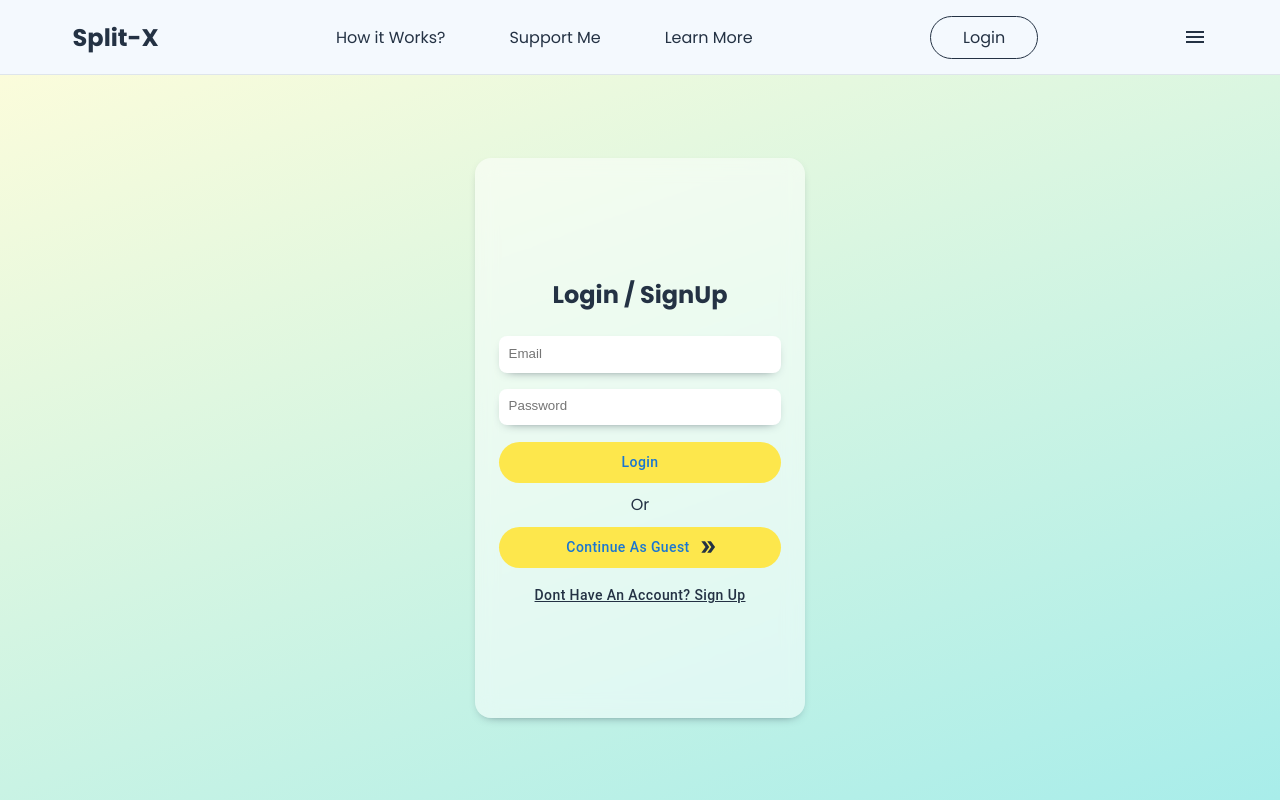
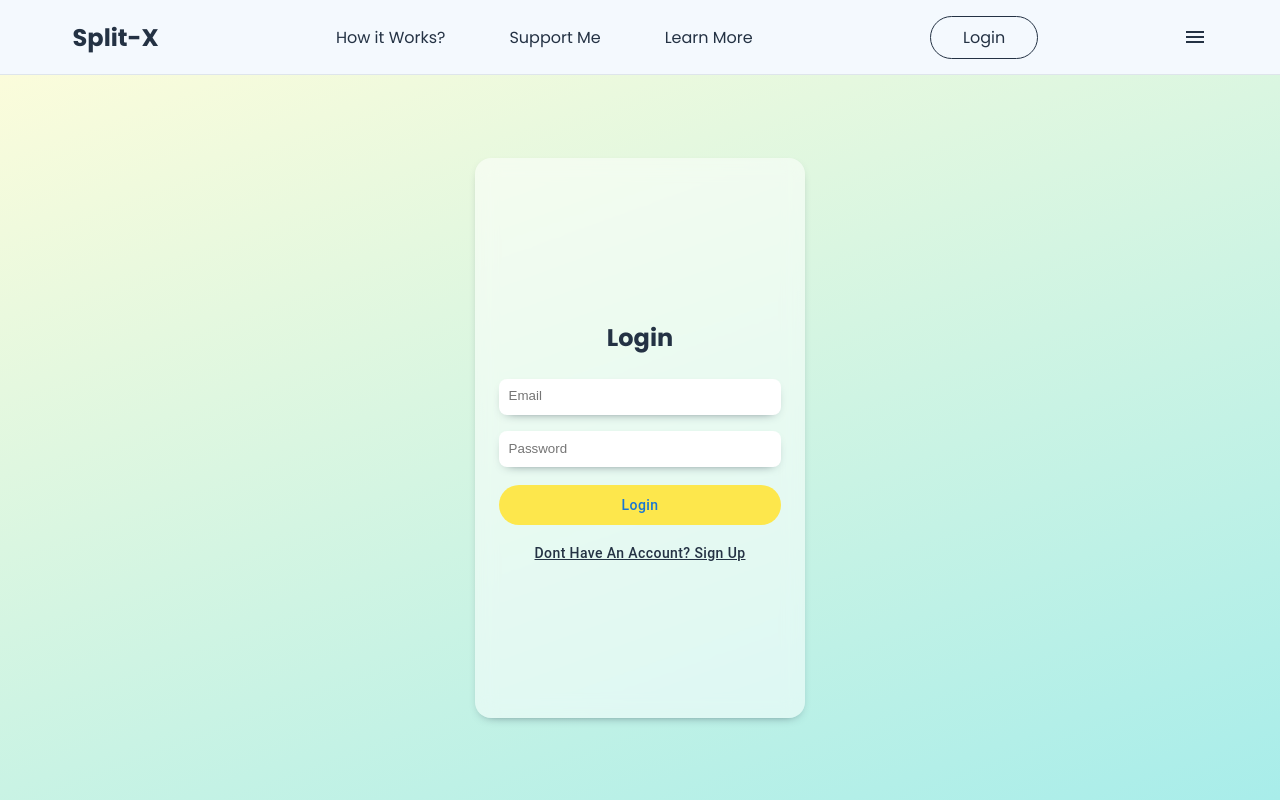
Before and after one commit to xSaheel/splitx, a Next.js app in the folder client/: page /auth in a window 1280 px wide. Built offline with nearby package versions, Linux system fonts and the light colour scheme; sample sign-in values are in the browser's storage.

Commit message:
handled auth API routes on frontend

```diff
--- a/client/src/components/login/api.ts
+++ b/client/src/components/login/api.ts
@@ -5,39 +5,38 @@ import { IUserData } from "../../types";
 const url = `${BASE_URL}/user/`;
 
 export const handleRegistration = async (userData: IUserData) => {
-    console.log('userData: ', userData);
-    // const url = `${BASE_URL}/register`;
+    const headers = { "Content-Type": "application/json" }
     try {
-        const response = await axios.post(url + "register",
+        const res = await axios.post(url + "register",
             JSON.stringify(userData),
-            { headers: { "Content-Type": "application/json" }}
+            { headers }
         );
-        console.log('response: ', response);
-        return response.data;
+        return res;
     } catch (err) {
-        console.log('err: ', err);
+        return err.response;
     }
 }
 
 export const handleLogin = async (email: string, password: string) => {
-    // const url = `${BASE_URL}/login`;
     try {
-        const response = await axios.post(url + "login",
+        const res = await axios.post(url + "login",
             { email: email, password: password }
         );
-        console.log('response: ', response.data);
-        return response.data;
+        return res;
     } catch (err) {
-        console.log('err: ', err);
+        return err.response;
     }
 }
 
 export const getUserData = async () => {
-    // const url = `${BASE_URL}/user`;
+    const accessToken = localStorage.getItem("accessToken");
+    const headers = {
+        Authorization: `Bearer ${accessToken}`
+    };
     try {
-        const response = await axios.get(url);
-        return response.data;
+        const res = await axios.get(url, { headers });
+        return res.data;
     } catch (err) {
-        console.log('err: ', err);
+        return err.response;
     }
 }
--- a/client/src/components/login/index.tsx
+++ b/client/src/components/login/index.tsx
@@ -1,105 +1,73 @@
-import { Button, CircularProgress } from '@mui/material';
-import DoubleArrowIcon from '@mui/icons-material/DoubleArrow';
-import { useRouter } from 'next/router';
-import React, { useState, useRef } from 'react'
-import { IUserData } from '../../types';
-import { handleLogin, handleRegistration } from './api';
-import { v4 as uuid } from 'uuid';
+import Button from "@mui/material/Button";
+import CircularProgress from "@mui/material/CircularProgress";
 import classes from "./styles.module.scss";
+import { useLogin } from './useLogin';
 
 const Login = () => {
-    const [isLoginPage, setIsLoginPage] = useState<boolean>(true);
-    const [isLoading, setIsLoading] = useState<boolean>(false);
-    const [userData, setUserData] = useState<IUserData | null>(null);
-    const [message, setMessage] = useState<string>("");
-    const [errorMessage, setErrorMessage] = useState<string>("");
-    const emailValidation = useRef(/^(.+)@(.+)$/);
-
-    const router = useRouter();
-
-    const validateCredentials = () => {
-        if(userData.email === "" || userData.password === "" || userData?.firstName === "" || userData?.lastName === "") {
-            setErrorMessage("All fields are Mandatory");
-            return false;
-        }
-        if(!emailValidation.current.test(userData.email)) {
-            setErrorMessage("Incorrect Email Address");
-            return false;
-        }
-        if(userData.password.length < 6) {
-            setErrorMessage("Password should be atleast 6 characters long");
-            return false;
-        }
-        return true;
-    }
-
-    const handleSubmit = (e) => {
-        e.preventDefault();
-        if(!validateCredentials()) {
-            return;
-        }
-        if (isLoginPage) {
-            const loginHandler =  async () => {
-                setIsLoading(true);
-                const res = await handleLogin(userData?.email, userData.password);
-                setIsLoading(false);
-                // AccessToken
-                if (res?.user && typeof window !== "undefined") {
-                    localStorage.setItem("accessToken", res?.user);
-                    // TO BE REMOVED
-                    router.push("/profile");
-                }
-                setMessage(res?.message);
-                setErrorMessage(res?.error);
-            }
-            loginHandler();
-        } else {
-            const registrationHandler = async () => {
-                setIsLoading(true);
-                const res = await handleRegistration(userData);
-                setIsLoginPage(true);
-                setIsLoading(false);
-                setMessage(res?.message);
-                setErrorMessage(res?.error);
-            }
-            registrationHandler();
-        }
-    };
-
-    const handleContinueAsGuest = () => {
-        // const guestId = uuid().substring(0, 8);
-    }
-
-    const handleChange = (e: React.ChangeEvent<HTMLInputElement>) => {
-        setUserData({...userData, [e.target.name]: e.target.value });
-    };
-
-    const handlePageChange = () => {
-        setUserData(null);
-        setIsLoginPage(!isLoginPage);
-    };
+    const {
+        userData,
+        isLoading,
+        isLoginPage,
+        message,
+        errorMessage,
+        handleSubmit,
+        handlePageChange,
+        handleChange
+    } = useLogin();
 
     return (
         <div className={classes.root}>
             <div className={classes.container}>
-                <h2>Login / SignUp</h2>
+                <h2>{isLoginPage ? "Login" : "SignUp"}</h2>
                 <form>
                     {isLoginPage && message && <p className={classes.message}>{message}</p>}
                     {errorMessage && <p className={classes.message} style={{color: "#7e0303"}}>{errorMessage}</p>}
-                    {!isLoginPage && <input placeholder="FirstName" type="text" name="firstName" onChange={handleChange} value={userData?.firstName || ""} />}
-                    {!isLoginPage && <input placeholder="LastName" type="text" name="lastName" onChange={handleChange} value={userData?.lastName || ""}  />}
-                    <input placeholder="Email" type="email" name="email" onChange={handleChange} value={userData?.email || ""} />
-                    <input placeholder="Password" type="password" name="password" onChange={handleChange} value={userData?.password || ""} />
-                    <Button onClick={handleSubmit} className={classes.btn} endIcon={isLoading && <CircularProgress color="warning" size={18} />}>Login</Button>
+                    {!isLoginPage &&
+                        <input
+                            placeholder="FirstName"
+                            type="text" name="firstName"
+                            onChange={handleChange}
+                            value={userData?.firstName ?? ""}
+                        />
+                    }
+                    {!isLoginPage &&
+                        <input
+                            placeholder="LastName"
+                            type="text"
+                            name="lastName"
+                            onChange={handleChange}
+                            value={userData?.lastName ?? ""}
+                        />
+                    }
+                    <input
+                        placeholder="Email"
+                        type="email"
+                        name="email"
+                        onChange={handleChange}
+                        value={userData?.email ?? ""}
+                    />
+                    <input
+                        placeholder="Password"
+                        type="password"
+                        name="password"
+                        onChange={handleChange}
+                        value={userData?.password ?? ""}
+                    />
+                    <Button
+                        onClick={handleSubmit}
+                        className={classes.btn}
+                        endIcon={isLoading && <CircularProgress color="warning" size={18} />}
+                    >
+                        {isLoginPage ? "Login" : "Sign Up"}
+                    </Button>
                 </form>
                 <div className={classes.ctaContainer}>
-                    {isLoginPage && (
-                        <>
-                            <p>Or</p>
-                            <Button className={classes.btn} endIcon={<DoubleArrowIcon />} onClick={handleContinueAsGuest}>Continue as Guest</Button>
-                        </>
-                    )}
-                    <Button className={classes.dontHaveAccount} onClick={handlePageChange}>{isLoginPage ? "Dont Have an account? Sign Up" : "Already have an account? Login"}</Button>
+                    <Button
+                        className={classes.dontHaveAccount}
+                        onClick={handlePageChange}
+                    >
+                        {isLoginPage ? "Dont Have an account? Sign Up" : "Already have an account? Login"}
+                    </Button>
                 </div>
             </div>
         </div>
--- /dev/null
+++ b/client/src/components/login/useLogin.tsx
@@ -0,0 +1,89 @@
+import { useRouter } from "next/router";
+import { useEffect, useRef, useState } from "react";
+import { IUserData } from "../../types";
+import { handleLogin, handleRegistration } from "./api";
+
+export const useLogin = () => {
+    const [isLoginPage, setIsLoginPage] = useState<boolean>(true);
+    const [isLoading, setIsLoading] = useState<boolean>(false);
+    const [userData, setUserData] = useState<IUserData | null>(null);
+    const [message, setMessage] = useState<string>("");
+    const [errorMessage, setErrorMessage] = useState<string>("");
+    const emailValidation = useRef(/^(.+)@(.+)$/);
+    const router = useRouter();
+
+    useEffect(() => {
+        const accessToken = localStorage.getItem("accessToken");
+        if (!accessToken) {
+            router.push("/");
+        }
+    }, []);
+
+    const validateCredentials = () => {
+        if(userData.email === "" || userData.password === "" || userData?.firstName === "" || userData?.lastName === "") {
+            setErrorMessage("All fields are Mandatory");
+            return false;
+        }
+        if(!emailValidation.current.test(userData.email)) {
+            setErrorMessage("Incorrect Email Address");
+            return false;
+        }
+        if(userData.password.length < 6) {
+            setErrorMessage("Password should be atleast 6 characters long");
+            return false;
+        }
+        return true;
+    };
+
+    const handleSubmit = async (e) => {
+        e.preventDefault();
+        // Front-end Validation
+        if(!validateCredentials()) return;
+        // Handling Login/ SignUp
+        setIsLoading(true);
+
+        let res;
+        if (isLoginPage) {
+            res = await handleLogin(userData?.email, userData?.password);
+        } else {
+            res = await handleRegistration(userData);
+        }
+        if (res.status >= 400) {
+            setMessage("");
+            setErrorMessage(res.data?.message);
+            setIsLoading(false);
+        } else {
+            const { message, user } = res.data;
+            setErrorMessage("");
+            setMessage(message);
+
+            // AccessToken
+            if (user && typeof window !== "undefined") {
+                localStorage.setItem("accessToken", user.accessToken);
+                // TO BE REMOVED
+                router.push("/dashboard");
+            }
+        }
+    };
+
+    const handleChange = (e: React.ChangeEvent<HTMLInputElement>) => {
+        setUserData({...userData, [e.target.name]: e.target.value });
+    };
+
+    const handlePageChange = () => {
+        setErrorMessage("");
+        setUserData(null);
+        setIsLoginPage(!isLoginPage);
+    };
+
+    return {
+        userData,
+        isLoginPage,
+        isLoading,
+        message,
+        errorMessage,
+        handleSubmit,
+        handlePageChange,
+        handleChange
+    }
+};
```
